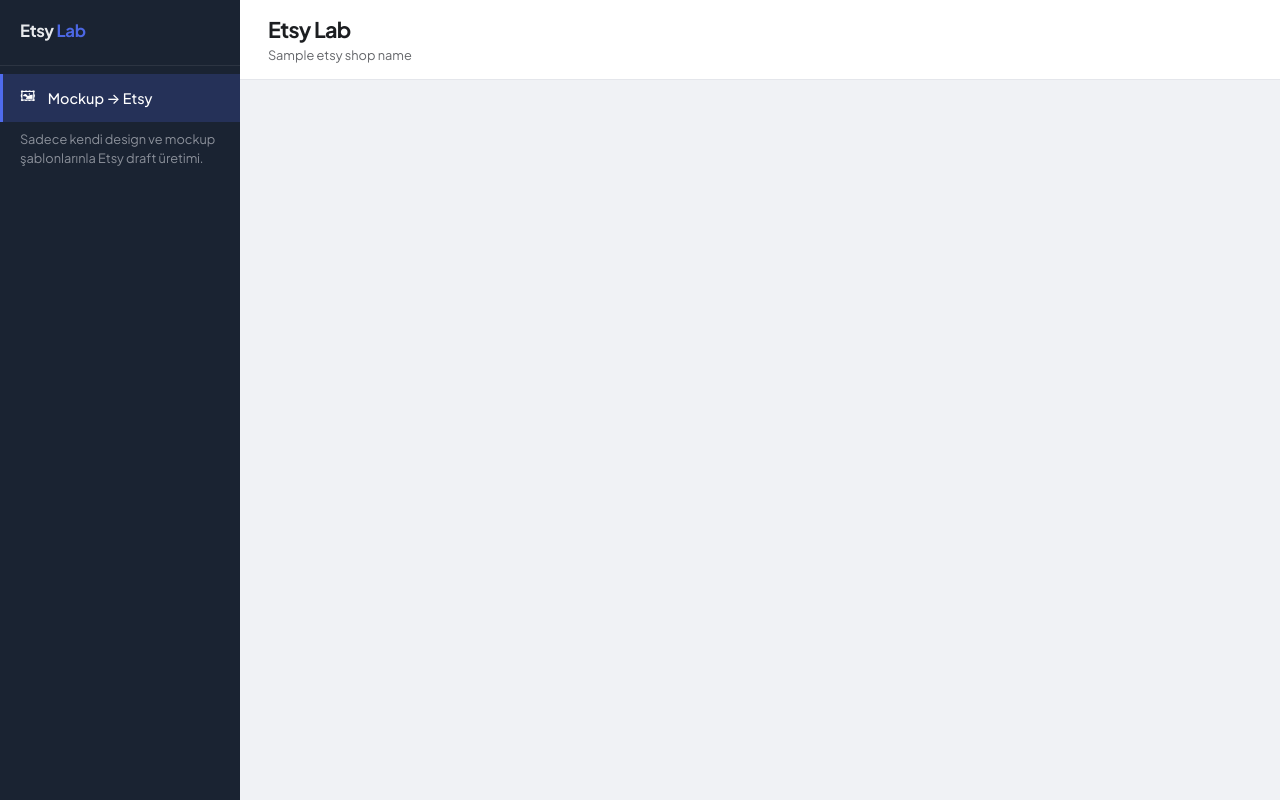
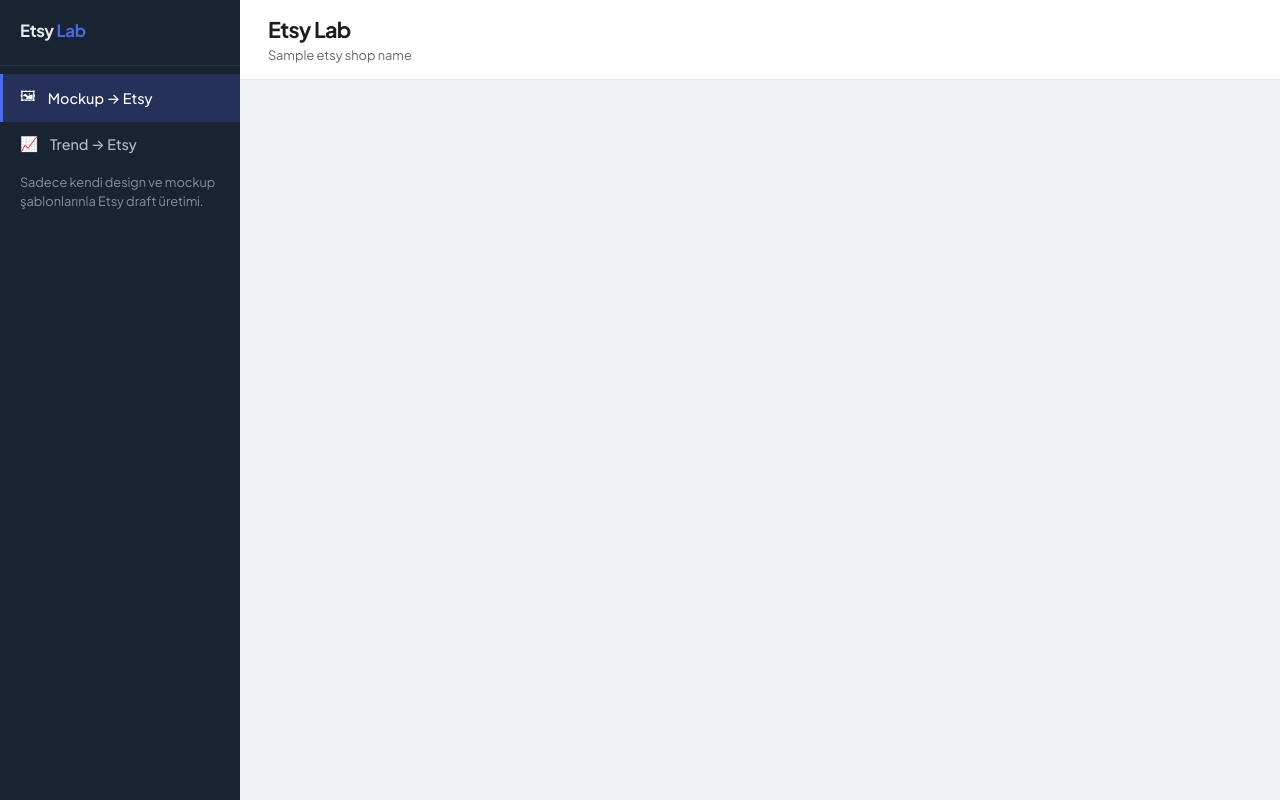
Before and after one commit to halilibrahimc685-wq/etsy_importer_V2, a FastAPI app: template templates/base.html in a window 1280 px wide. Run offline with FastAPI, Linux system fonts and the light colour scheme; the template is opened without the code that fills it: most values are stand-ins (such as "Sample title", 1, 10 or a date in 2020); some libraries are stand-ins or nearby versions.

Commit message:
Minor base.html update
Co-Authored-By: Claude Sonnet 4.6 <noreply@anthropic.com>

```diff
--- a/templates/base.html
+++ b/templates/base.html
@@ -178,6 +178,7 @@
       <aside class="sidebar">
         <a href="/" class="sidebar-brand">Etsy <span>Lab</span></a>
         <a href="/" class="nav-item{% if (active_nav|default('workspace')) == 'workspace' %} active{% endif %}"><span>🖼</span> Mockup → Etsy</a>
+        <a href="/trend-opportunities" class="nav-item{% if (active_nav|default('workspace')) == 'trend_engine' %} active{% endif %}"><span>📈</span> Trend → Etsy</a>
         <p style="padding: 8px 20px 0; margin: 0; font-size: 0.8rem; color: #8b909a; line-height: 1.45;">
           {% block sidebar_hint %}Sadece kendi design ve mockup şablonlarınla Etsy draft üretimi.{% endblock %}
         </p>
```
